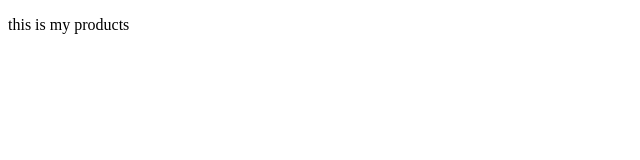
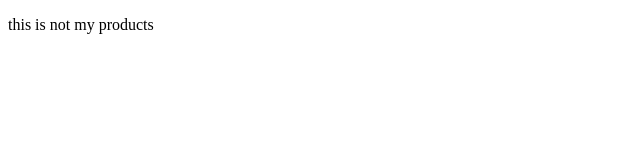
Before and after one commit to Ronishan-18/First-Project, a plain HTML site: page products.html in a window 1280 px wide. Shown: the full height of the page, 0-640 px from the left. Drawn offline with Linux system fonts and the light colour scheme.

Commit message:
line 9changed

```diff
--- a/products.html
+++ b/products.html
@@ -6,6 +6,6 @@
     <title>Document</title>
 </head>
 <body>
-    <p>this is my products</p>
+    <p>this is not my products</p>
 </body>
 </html>
```
